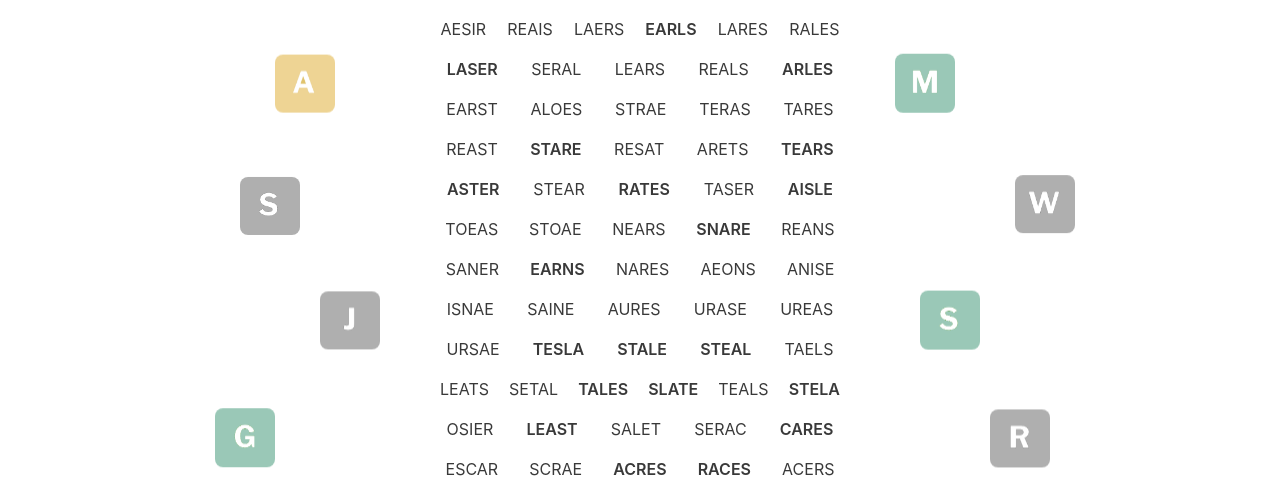
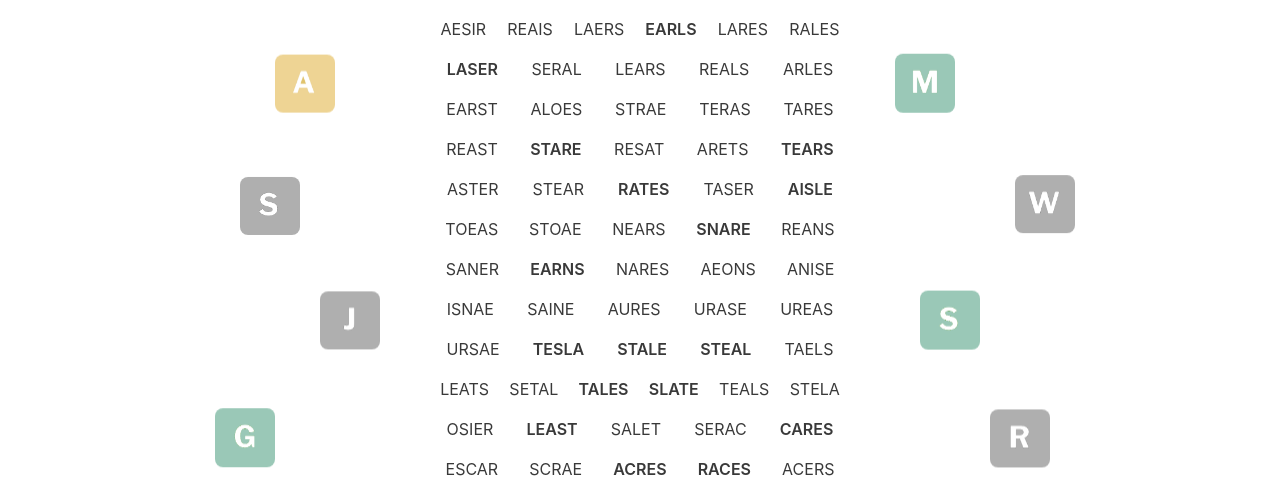
Before and after one commit to JRB03/wordai, a React (Create React App) app: page / in a window 1280 px wide. Shown: the part 239-717 px from the top of the page. Built offline with nearby package versions, Linux system fonts and the light colour scheme.

Commit message:
less popular bolded

```diff
--- a/src/App.js
+++ b/src/App.js
@@ -29,7 +29,7 @@ function App() {
   const [guess5,setGuess5] = useState([{l:' ',c:0},{l:' ',c:0},{l:' ',c:0},{l:' ',c:0},{l:' ',c:0}]);
 
   const numG = 3;
-  const popBold = 4000;
+  const popBold = 3250;
   const listSize = 69;
 
   const [dark, setDark] = useState(false);
```
